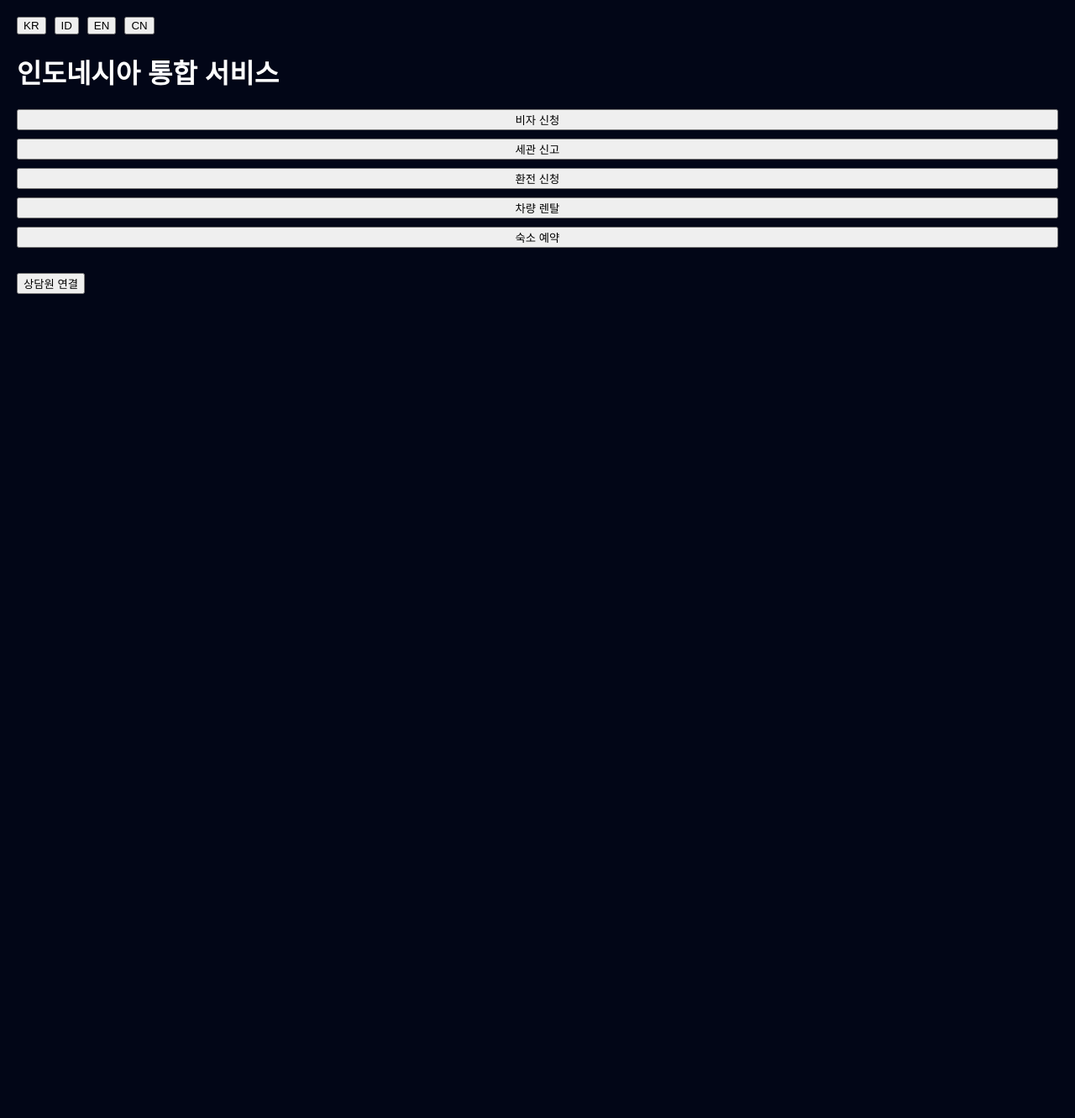
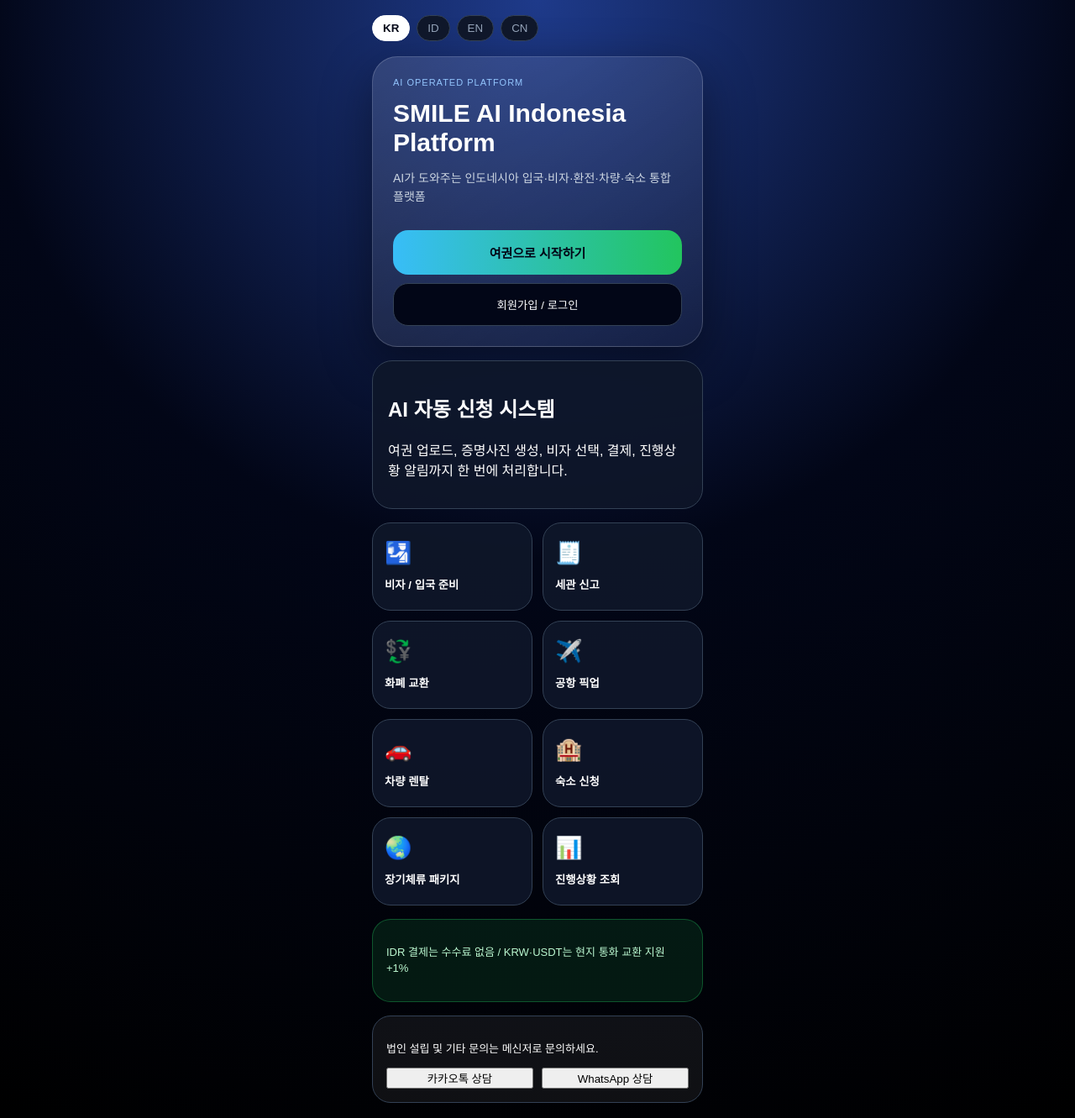
Before and after one commit to smile8822/indonesia-platform, a React (Vite) app: page / in a window 1280 px wide. Shown: the whole page at 84% size. Before the commit the page ends 800 px from the top, so only its background shows below. Built offline with nearby package versions, Linux system fonts and the light colour scheme; the HTML template or start-up script is replaced by a standard one.

Commit message:
Refactor language text structure in App component

```diff
--- a/src/App.jsx
+++ b/src/App.jsx
@@ -1,89 +1,390 @@
 import React, { useState } from "react";
+
+const WHATSAPP = "https://wa.me/821027378821";
+const KAKAO = "http://pf.kakao.com/_cBDxgn/chat";
 
 export default function App() {
   const [lang, setLang] = useState("KR");
+  const [page, setPage] = useState("home");
 
-  const text = {
+  const T = {
     KR: {
-      title: "인도네시아 통합 서비스",
-      visa: "비자 신청",
+      title: "SMILE AI Indonesia Platform",
+      sub: "AI가 도와주는 인도네시아 입국·비자·환전·차량·숙소 통합 플랫폼",
+      start: "여권으로 시작하기",
+      login: "회원가입 / 로그인",
+      visa: "비자 / 입국 준비",
       customs: "세관 신고",
-      exchange: "환전 신청",
+      exchange: "화폐 교환",
+      pickup: "공항 픽업",
       rental: "차량 렌탈",
-      stay: "숙소 예약",
-      contact: "상담원 연결"
+      stay: "숙소 신청",
+      long: "장기체류 패키지",
+      status: "진행상황 조회",
+      kakao: "카카오톡 상담",
+      whatsapp: "WhatsApp 상담",
+      company: "법인 설립 및 기타 문의는 메신저로 문의하세요.",
+      ai: "AI 자동 신청 시스템",
+      desc: "여권 업로드, 증명사진 생성, 비자 선택, 결제, 진행상황 알림까지 한 번에 처리합니다.",
+      payment: "IDR 결제는 수수료 없음 / KRW·USDT는 현지 통화 교환 지원 +1%",
+      signupTitle: "회원가입",
+      name: "이름",
+      email: "이메일",
+      phone: "전화번호",
+      agree: "개인정보 수집 및 1년 보관 후 자동삭제에 동의합니다.",
+      submit: "가입하고 시작하기"
     },
     ID: {
-      title: "Layanan Terpadu Indonesia",
-      visa: "Pengajuan Visa",
-      customs: "Deklarasi Bea Cukai",
+      title: "SMILE AI Indonesia Platform",
+      sub: "Platform AI untuk visa, e-Customs, exchange, mobil, pickup, dan akomodasi",
+      start: "Mulai dengan Paspor",
+      login: "Daftar / Login",
+      visa: "Visa / Persiapan Masuk",
+      customs: "e-Customs",
       exchange: "Penukaran Uang",
-      rental: "Sewa Mobil",
-      stay: "Reservasi Akomodasi",
-      contact: "Hubungi CS"
+      pickup: "Pickup Bandara",
+      rental: "Rental Mobil",
+      stay: "Akomodasi",
+      long: "Paket Long Stay",
+      status: "Cek Status",
+      kakao: "KakaoTalk",
+      whatsapp: "WhatsApp",
+      company: "Untuk pendirian perusahaan dan pertanyaan khusus, hubungi kami via messenger.",
+      ai: "Sistem Aplikasi Otomatis AI",
+      desc: "Unggah paspor, buat foto, pilih visa, bayar, dan pantau status dalam satu platform.",
+      payment: "Pembayaran IDR tanpa biaya / KRW·USDT termasuk dukungan konversi IDR +1%",
+      signupTitle: "Daftar",
+      name: "Nama",
+      email: "Email",
+      phone: "Nomor Telepon",
+      agree: "Saya setuju data disimpan hingga 1 tahun lalu dihapus otomatis.",
+      submit: "Daftar dan Mulai"
     },
     EN: {
-      title: "Indonesia All-in-One Service",
-      visa: "Visa Service",
+      title: "SMILE AI Indonesia Platform",
+      sub: "AI-powered platform for visa, customs, exchange, rental, pickup, and accommodation",
+      start: "Start with Passport",
+      login: "Sign up / Login",
+      visa: "Visa / Entry",
       customs: "Customs Declaration",
       exchange: "Currency Exchange",
+      pickup: "Airport Pickup",
       rental: "Car Rental",
       stay: "Accommodation",
-      contact: "Contact"
+      long: "Long Stay Package",
+      status: "Check Status",
+      kakao: "KakaoTalk",
+      whatsapp: "WhatsApp",
+      company: "For company setup and other inquiries, please contact us via messenger.",
+      ai: "AI Automated Application System",
+      desc: "Upload passport, generate photo, choose visa, pay, and track progress in one platform.",
+      payment: "IDR payment has no fee / KRW·USDT include local currency support +1%",
+      signupTitle: "Sign Up",
+      name: "Name",
+      email: "Email",
+      phone: "Phone",
+      agree: "I agree to data storage for up to 1 year and automatic deletion.",
+      submit: "Sign Up and Start"
     },
     CN: {
-      title: "印尼一站式服务",
-      visa: "签证申请",
+      title: "SMILE AI 印尼平台",
+      sub: "AI 驱动的签证、海关、换汇、租车、接送和住宿平台",
+      start: "用护照开始",
+      login: "注册 / 登录",
+      visa: "签证 / 入境准备",
       customs: "海关申报",
       exchange: "货币兑换",
+      pickup: "机场接送",
       rental: "车辆租赁",
-      stay: "住宿预订",
-      contact: "联系客服"
+      stay: "住宿申请",
+      long: "长期居留套餐",
+      status: "查询进度",
+      kakao: "KakaoTalk 咨询",
+      whatsapp: "WhatsApp 咨询",
+      company: "公司设立及其他咨询请通过聊天工具联系我们。",
+      ai: "AI 自动申请系统",
+      desc: "上传护照、生成照片、选择签证、付款、查看进度，一站完成。",
+      payment: "IDR 付款无手续费 / KRW·USDT 包含本地货币兑换支持 +1%",
+      signupTitle: "注册",
+      name: "姓名",
+      email: "电子邮件",
+      phone: "电话号码",
+      agree: "我同意资料最多保存1年后自动删除。",
+      submit: "注册并开始"
     }
   };
 
-  const t = text[lang];
+  const t = T[lang];
+
+  const services = [
+    ["🛂", t.visa],
+    ["🧾", t.customs],
+    ["💱", t.exchange],
+    ["✈️", t.pickup],
+    ["🚗", t.rental],
+    ["🏨", t.stay],
+    ["🌏", t.long],
+    ["📊", t.status]
+  ];
 
   return (
-    <div
-      style={{
-        background: "#020617",
-        color: "white",
-        minHeight: "100vh",
-        padding: "20px",
-        fontFamily: "Arial"
-      }}
+    <div style={styles.app}>
+      <div style={styles.phone}>
+        <div style={styles.langs}>
+          {["KR", "ID", "EN", "CN"].map((l) => (
+            <button
+              key={l}
+              onClick={() => setLang(l)}
+              style={lang === l ? styles.langActive : styles.lang}
             >
-      {/* 언어 선택 */}
-      <div style={{ marginBottom: "20px" }}>
-        <button onClick={() => setLang("KR")}>KR</button>
-        <button onClick={() => setLang("ID")} style={{ marginLeft: "10px" }}>ID</button>
-        <button onClick={() => setLang("EN")} style={{ marginLeft: "10px" }}>EN</button>
-        <button onClick={() => setLang("CN")} style={{ marginLeft: "10px" }}>CN</button>
+              {l}
+            </button>
+          ))}
         </div>
 
-      {/* 제목 */}
-      <h1>{t.title}</h1>
+        {page === "home" && (
+          <>
+            <section style={styles.hero}>
+              <div style={styles.badge}>AI OPERATED PLATFORM</div>
+              <h1 style={styles.title}>{t.title}</h1>
+              <p style={styles.sub}>{t.sub}</p>
 
-      {/* 서비스 버튼 */}
-      <div style={{ marginTop: "20px", display: "grid", gap: "10px" }}>
-        <button>{t.visa}</button>
-        <button>{t.customs}</button>
-        <button>{t.exchange}</button>
-        <button>{t.rental}</button>
-        <button>{t.stay}</button>
+              <button style={styles.mainBtn} onClick={() => setPage("signup")}>
+                {t.start}
+              </button>
+
+              <button style={styles.darkBtn} onClick={() => setPage("signup")}>
+                {t.login}
+              </button>
+            </section>
+
+            <section style={styles.aiBox}>
+              <h2>{t.ai}</h2>
+              <p>{t.desc}</p>
+            </section>
+
+            <div style={styles.grid}>
+              {services.map((s, i) => (
+                <button key={i} style={styles.card}>
+                  <div style={styles.icon}>{s[0]}</div>
+                  <div>{s[1]}</div>
+                </button>
+              ))}
             </div>
 
-      {/* 상담 연결 */}
-      <div style={{ marginTop: "30px" }}>
+            <section style={styles.notice}>
+              <p>{t.payment}</p>
+            </section>
+
+            <section style={styles.consult}>
+              <p>{t.company}</p>
+              <div style={styles.two}>
+                <button onClick={() => window.open(KAKAO, "_blank")}>
+                  {t.kakao}
+                </button>
+                <button onClick={() => window.open(WHATSAPP, "_blank")}>
+                  {t.whatsapp}
+                </button>
+              </div>
+            </section>
+          </>
+        )}
+
+        {page === "signup" && (
+          <section style={styles.signup}>
+            <button style={styles.back} onClick={() => setPage("home")}>
+              ←
+            </button>
+            <h1>{t.signupTitle}</h1>
+
+            <input style={styles.input} placeholder={t.name} />
+            <input style={styles.input} placeholder={t.email} />
+            <input style={styles.input} placeholder={t.phone} />
+
+            <label style={styles.check}>
+              <input type="checkbox" />
+              <span>{t.agree}</span>
+            </label>
+
             <button
+              style={styles.mainBtn}
               onClick={() =>
-            window.open("https://wa.me/821027378821", "_blank")
+                window.open(
+                  WHATSAPP +
+                    "?text=" +
+                    encodeURIComponent("회원가입 후 서비스 신청 문의합니다."),
+                  "_blank"
+                )
               }
             >
-          {t.contact}
+              {t.submit}
             </button>
+          </section>
+        )}
       </div>
     </div>
   );
 }
+
+const styles = {
+  app: {
+    minHeight: "100vh",
+    background:
+      "radial-gradient(circle at top, #1e3a8a 0%, #020617 45%, #000 100%)",
+    color: "#fff",
+    fontFamily: "Arial, sans-serif",
+    display: "flex",
+    justifyContent: "center"
+  },
+  phone: {
+    width: "100%",
+    maxWidth: "430px",
+    padding: "18px"
+  },
+  langs: {
+    display: "flex",
+    gap: "8px",
+    marginBottom: "18px"
+  },
+  lang: {
+    background: "#0f172a",
+    color: "#94a3b8",
+    border: "1px solid #334155",
+    borderRadius: "999px",
+    padding: "7px 12px"
+  },
+  langActive: {
+    background: "#fff",
+    color: "#020617",
+    border: "1px solid #fff",
+    borderRadius: "999px",
+    padding: "7px 12px",
+    fontWeight: "bold"
+  },
+  hero: {
+    padding: "24px",
+    borderRadius: "30px",
+    background:
+      "linear-gradient(145deg, rgba(255,255,255,0.12), rgba(255,255,255,0.04))",
+    border: "1px solid rgba(255,255,255,0.18)",
+    boxShadow: "0 20px 60px rgba(0,0,0,0.45)"
+  },
+  badge: {
+    fontSize: "11px",
+    color: "#93c5fd",
+    letterSpacing: "1px",
+    marginBottom: "14px"
+  },
+  title: {
+    fontSize: "30px",
+    lineHeight: "1.15",
+    margin: "0 0 12px"
+  },
+  sub: {
+    color: "#cbd5e1",
+    lineHeight: "1.6",
+    fontSize: "14px"
+  },
+  mainBtn: {
+    width: "100%",
+    padding: "16px",
+    borderRadius: "18px",
+    border: "none",
+    background: "linear-gradient(90deg, #38bdf8, #22c55e)",
+    color: "#020617",
+    fontWeight: "bold",
+    marginTop: "14px",
+    fontSize: "15px"
+  },
+  darkBtn: {
+    width: "100%",
+    padding: "15px",
+    borderRadius: "18px",
+    border: "1px solid #334155",
+    background: "#020617",
+    color: "#fff",
+    marginTop: "10px"
+  },
+  aiBox: {
+    marginTop: "16px",
+    padding: "18px",
+    borderRadius: "24px",
+    background: "rgba(15,23,42,0.85)",
+    border: "1px solid #334155"
+  },
+  grid: {
+    display: "grid",
+    gridTemplateColumns: "1fr 1fr",
+    gap: "12px",
+    marginTop: "16px"
+  },
+  card: {
+    minHeight: "105px",
+    borderRadius: "22px",
+    background: "rgba(15,23,42,0.9)",
+    color: "white",
+    border: "1px solid #334155",
+    padding: "14px",
+    textAlign: "left",
+    fontWeight: "bold"
+  },
+  icon: {
+    fontSize: "26px",
+    marginBottom: "12px"
+  },
+  notice: {
+    marginTop: "16px",
+    padding: "16px",
+    borderRadius: "22px",
+    background: "rgba(34,197,94,0.12)",
+    border: "1px solid rgba(34,197,94,0.35)",
+    color: "#bbf7d0",
+    fontSize: "13px",
+    lineHeight: "1.5"
+  },
+  consult: {
+    marginTop: "16px",
+    padding: "16px",
+    borderRadius: "22px",
+    background: "rgba(255,255,255,0.06)",
+    border: "1px solid #334155",
+    fontSize: "13px",
+    lineHeight: "1.5"
+  },
+  two: {
+    display: "grid",
+    gridTemplateColumns: "1fr 1fr",
+    gap: "10px",
+    marginTop: "12px"
+  },
+  signup: {
+    padding: "22px",
+    borderRadius: "28px",
+    background: "rgba(15,23,42,0.95)",
+    border: "1px solid #334155"
+  },
+  back: {
+    background: "transparent",
+    color: "white",
+    border: "none",
+    fontSize: "24px"
+  },
+  input: {
+    width: "100%",
+    padding: "15px",
+    marginTop: "12px",
+    borderRadius: "16px",
+    border: "1px solid #334155",
+    background: "#020617",
+    color: "white",
+    boxSizing: "border-box"
+  },
+  check: {
+    display: "flex",
+    gap: "10px",
+    marginTop: "14px",
+    color: "#cbd5e1",
+    fontSize: "13px",
+    lineHeight: "1.5"
+  }
+};
```
Lines whose indentation alone changed are shown as unchanged.
